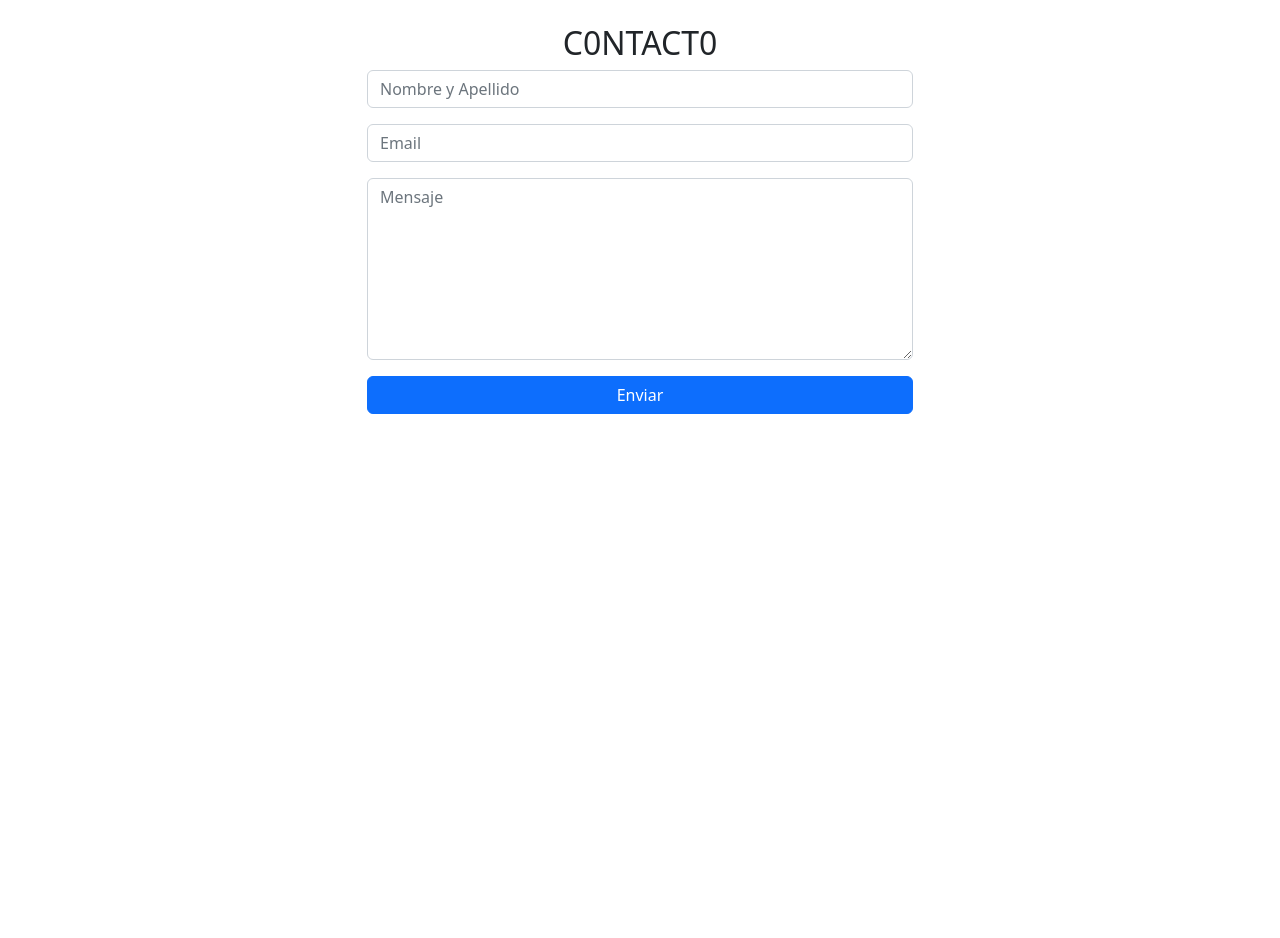
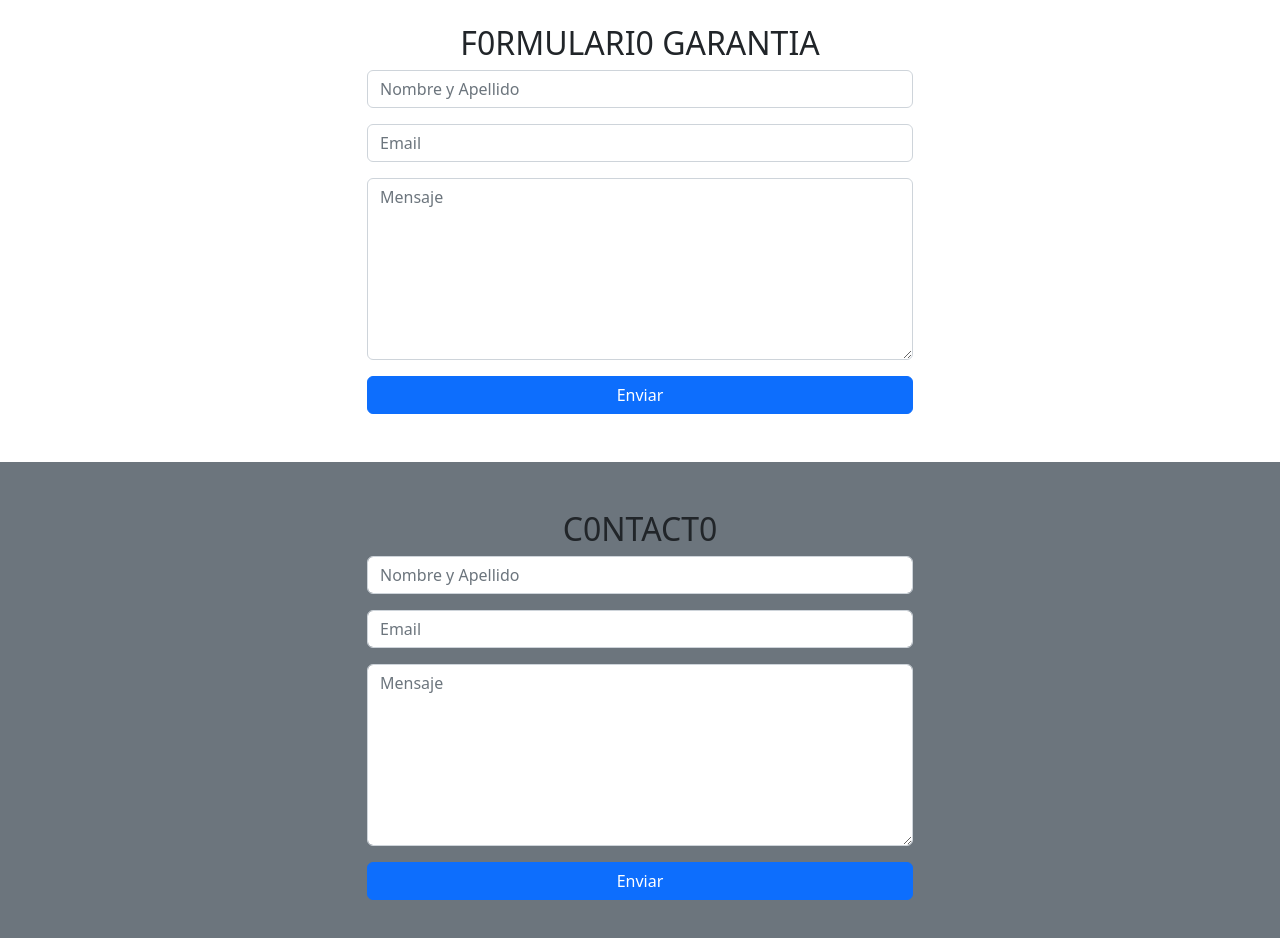
Before and after one commit to gabyreload1983/aufine-react, a React (Create React App) app: page / in a window 1280 px wide. Shown: the part 8800-9738 px from the top of the page. Before the commit the page ends 9262 px from the top, so only its background shows below. Built offline with nearby package versions, Linux system fonts and the light colour scheme.

Commit message:
Warranty component

```diff
--- a/src/App.js
+++ b/src/App.js
@@ -6,6 +6,7 @@ import NavBar from "./components/NavBar";
 import Recommendations from "./components/Recommendations";
 import Technology from "./components/Technology";
 import TireList from "./components/TireList";
+import Warranty from "./components/Warranty";
 import Whatsapp from "./components/Whatsapp";
 
 function App() {
@@ -17,6 +18,7 @@ function App() {
       <Technology />
       <TireList />
       <Recommendations />
+      <Warranty />
       <Contact />
       <Whatsapp />
     </>
--- a/src/components/Contact.jsx
+++ b/src/components/Contact.jsx
@@ -50,7 +50,8 @@ function Contact(props) {
       });
   };
   return (
-    <Container className="py-5" id="contact">
+    <Container fluid className="py-5  bg-secondary" id="contact">
+      <Container>
         <h2 className="text-center">
           C
           {isSendingEmail ? (
@@ -114,6 +115,7 @@ function Contact(props) {
           </div>
         </div>
       </Container>
+    </Container>
   );
 }
 
--- /dev/null
+++ b/src/components/Warranty.jsx
@@ -0,0 +1,121 @@
+import React, { useRef, useState } from "react";
+import { Container, Spinner } from "react-bootstrap";
+import Button from "react-bootstrap/Button";
+import Form from "react-bootstrap/Form";
+import Alert from "react-bootstrap/Alert";
+import emailjs from "@emailjs/browser";
+
+function Warranty(props) {
+  const [isSendingEmail, setIsSendingEmail] = useState(false);
+  const [answerForm, setAnswerForm] = useState({
+    display: false,
+    error: false,
+    message: "",
+  });
+
+  const form = useRef();
+
+  const sendEmail = (e) => {
+    e.preventDefault();
+    setIsSendingEmail(true);
+    setAnswerForm("");
+
+    emailjs
+      .sendForm(
+        "service_2o8eimj",
+        "template_6g962ec",
+        form.current,
+        "IKea0Z0eum6qgyMT-"
+      )
+      .then(
+        (result) => {
+          setAnswerForm({
+            display: true,
+            error: false,
+            message: `Recibimos tu mensaje. Te responderemos lo antes posible.
+              Saludos coordiales`,
+          });
+        },
+        (error) => {
+          setAnswerForm({
+            display: true,
+            error: true,
+            message: "Ocurrio un error. Por favor intenta mas tarde.",
+          });
+        }
+      )
+      .finally(() => {
+        setIsSendingEmail(false);
+        e.target.reset();
+      });
+  };
+  return (
+    <Container className="py-5" id="warranty">
+      <h2 className="text-center">
+        F
+        {isSendingEmail ? (
+          <Spinner animation="border" variant="primary" />
+        ) : (
+          "0"
+        )}
+        RMULARI
+        {isSendingEmail ? (
+          <Spinner animation="border" variant="primary" />
+        ) : (
+          "0"
+        )}{" "}
+        GARANTIA
+      </h2>
+
+      <div className="row justify-content-center">
+        <div className="col-lg-6">
+          <Form ref={form} onSubmit={sendEmail}>
+            <Form.Group className="mb-3" controlId="formBasicPassword">
+              <Form.Control
+                type="text"
+                placeholder="Nombre y Apellido"
+                name="name"
+                required
+              />
+            </Form.Group>
+            <Form.Group className="mb-3" controlId="formBasicEmail">
+              <Form.Control
+                type="email"
+                placeholder="Email"
+                name="email"
+                required
+              />
+            </Form.Group>
+
+            <Form.Group
+              className="mb-3"
+              controlId="exampleForm.ControlTextarea1"
+            >
+              <Form.Control
+                as="textarea"
+                rows={7}
+                placeholder="Mensaje"
+                name="message"
+                required
+              />
+            </Form.Group>
+            <Button variant="primary w-100" type="submit">
+              Enviar
+            </Button>
+          </Form>
+
+          {answerForm.display && (
+            <Alert
+              variant={answerForm.error ? "warning" : "primary"}
+              className="mt-3"
+            >
+              {answerForm.message}
+            </Alert>
+          )}
+        </div>
+      </div>
+    </Container>
+  );
+}
+
+export default Warranty;
```
Lines whose indentation alone changed are shown as unchanged.
